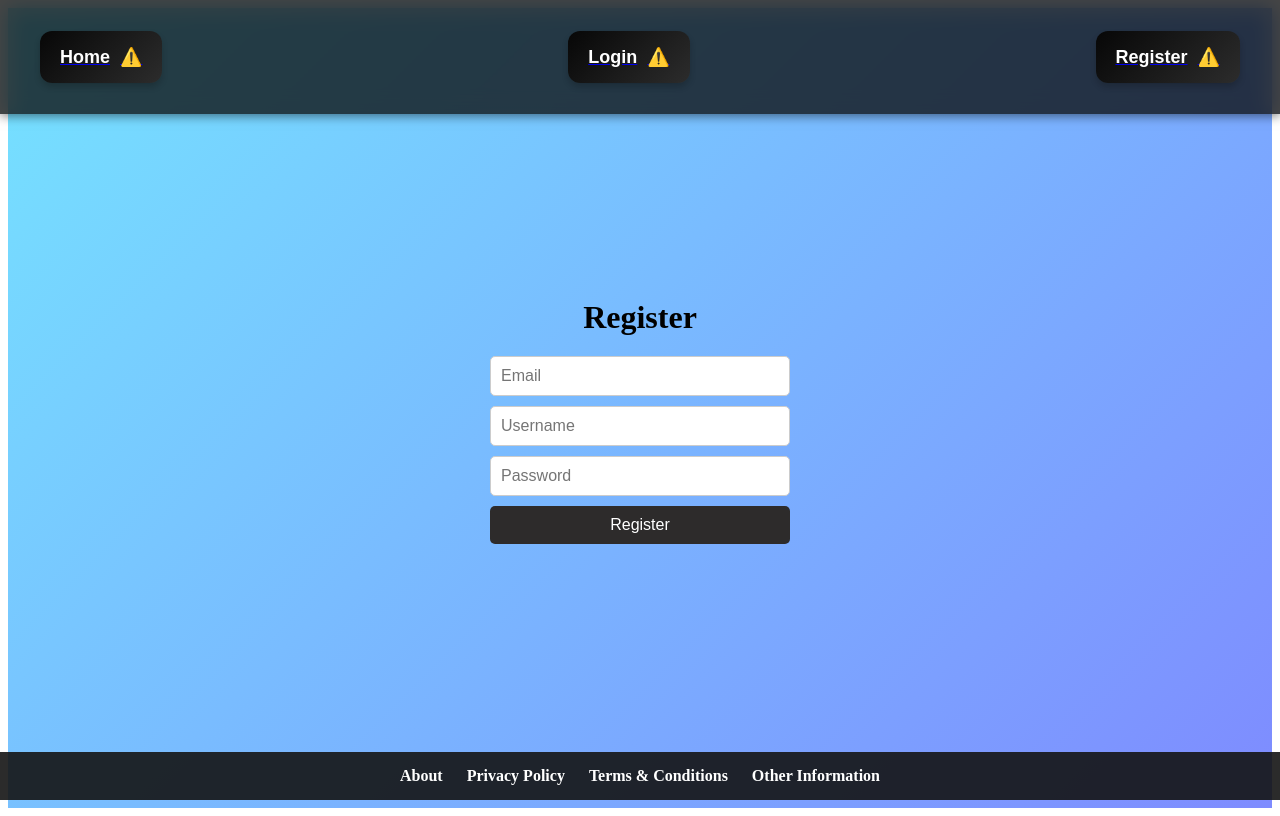
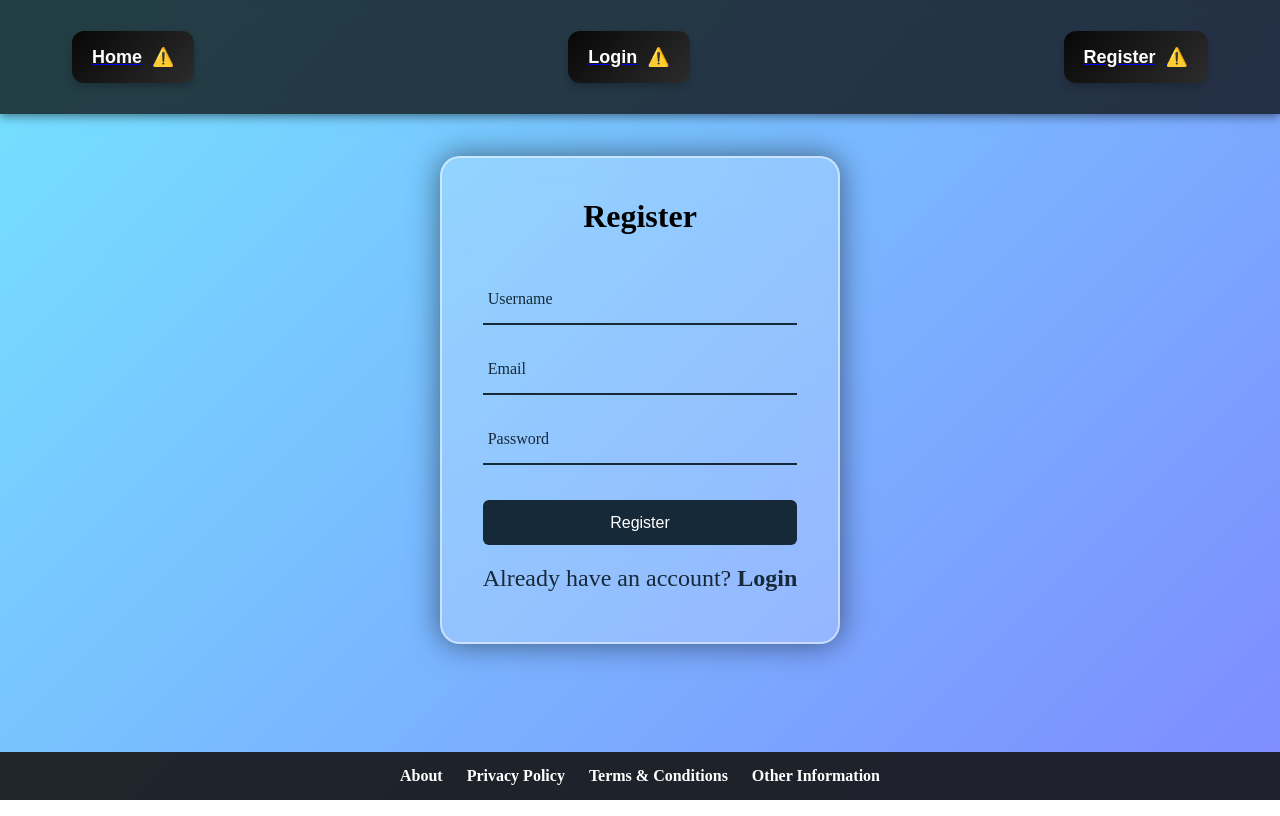
Before and after one commit to bukovinszkiakos/Disparonote, a Next.js app in the folder Disparonote Frontend/my-next-app/: page /register in a window 1280 px wide. Built offline with nearby package versions, Linux system fonts and the light colour scheme; no server answers.

Commit message:
refactor(register): improved UI/UX with modern styling and icons

```diff
--- a/Disparonote Frontend/my-next-app/app/register/page.jsx
+++ b/Disparonote Frontend/my-next-app/app/register/page.jsx
@@ -1,5 +1,6 @@
 "use client";
-import { useState } from "react";
+
+import { useState, useEffect } from "react";
 import { useRouter } from "next/navigation";
 import { apiPost } from "../../utils/api";
 import "./register.css";
@@ -11,9 +12,18 @@ export default function Register() {
   const [error, setError] = useState(null);
   const router = useRouter();
 
+  useEffect(() => {
+    const script = document.createElement("script");
+    script.type = "module";
+    script.src =
+      "https://unpkg.com/ionicons@7.1.0/dist/ionicons/ionicons.esm.js";
+    document.body.appendChild(script);
+  }, []);
+
   const handleRegister = async (e) => {
     e.preventDefault();
     setError(null);
+
     try {
       await apiPost("/Auth/Register", {
         Email: email,
@@ -23,34 +33,70 @@ export default function Register() {
       router.push("/login");
     } catch (err) {
       setError("Registration failed");
+      console.error(err);
     }
   };
 
   return (
     <div className="register-container">
+      <div className="register-box">
         <h2>Register</h2>
         {error && <p style={{ color: "red" }}>{error}</p>}
+
         <form onSubmit={handleRegister}>
+          <div className="input-box">
+            <span className="icon">
+              <ion-icon name="person"></ion-icon>
+            </span>
+            <input
+              type="text"
+              value={username}
+              onChange={(e) => setUsername(e.target.value)}
+              required
+            />
+            <label>Username</label>
+          </div>
+
+          <div className="input-box">
+            <span className="icon">
+              <ion-icon name="mail"></ion-icon>
+            </span>
             <input
               type="email"
-          placeholder="Email"
+              value={email}
               onChange={(e) => setEmail(e.target.value)}
               required
             />
-        <input
-          type="text"
-          placeholder="Username"
-          onChange={(e) => setUsername(e.target.value)}
-          required
-        />
+            <label>Email</label>
+          </div>
+
+          <div className="input-box">
+            <span className="icon">
+              <ion-icon name="lock-closed"></ion-icon>
+            </span>
             <input
               type="password"
-          placeholder="Password"
+              value={password}
               onChange={(e) => setPassword(e.target.value)}
               required
             />
-        <button type="submit">Register</button>
+            <label>Password</label>
+          </div>
+
+          <button type="submit" className="btn">
+            Register
+          </button>
+
+          <div className="login-register">
+            <p>
+              Already have an account?{" "}
+              <a href="/login">
+                Login
+              </a>
+            </p>
+          </div>
         </form>
+      </div>
     </div>
   );
 }
--- a/Disparonote Frontend/my-next-app/app/register/register.css
+++ b/Disparonote Frontend/my-next-app/app/register/register.css
@@ -1,3 +1,9 @@
+* {
+  margin: 0;
+  padding: 0;
+  box-sizing: border-box;
+}
+
 .register-container {
   display: flex;
   flex-direction: column;
@@ -7,35 +13,105 @@
   background: linear-gradient(135deg, #75e3ff, #7e8bff);
 }
 
-  .register-container h2 {
+.register-box {
+  position: relative;
+  width: 400px;
+  background: rgba(255, 255, 255, 0.2);
+  border: 2px solid rgba(255, 255, 255, 0.5);
+  border-radius: 20px;
+  backdrop-filter: blur(20px);
+  -webkit-backdrop-filter: blur(20px);
+  box-shadow: 0 0 30px rgba(0, 0, 0, 0.5);
+  display: flex;
+  flex-direction: column;
+  align-items: center;
+  padding: 40px;
+}
+
+.register-box h2 {
   font-size: 2rem;
+  color: black;
+  text-align: center;
   margin-bottom: 20px;
 }
 
-  form {
-    display: flex;
-    flex-direction: column;
-    gap: 10px;
-    width: 300px;
+.input-box {
+  position: relative;
+  width: 100%;
+  height: 50px;
+  border-bottom: 2px solid #162938;
+  margin: 20px 0;
 }
 
-  input {
-    padding: 10px;
+.input-box label {
+  position: absolute;
+  top: 50%;
+  left: 5px;
+  transform: translateY(-50%);
   font-size: 1rem;
-    border: 1px solid #ccc;
-    border-radius: 5px;
+  color: #162938;
+  font-weight: 500;
+  pointer-events: none;
+  transition: 0.5s;
 }
 
-  button {
-    padding: 10px;
-    font-size: 1rem;
-    background-color: #2d2b2b;
-    color: white;
-    border: none;
-    border-radius: 5px;
-    cursor: pointer;
+.input-box input:focus ~ label,
+.input-box input:valid ~ label {
+  top: -5px;
 }
 
-  button:hover {
-    background-color: #444;
+.input-box input {
+  width: 100%;
+  height: 100%;
+  background: transparent;
+  border: none;
+  outline: none;
+  font-size: 1rem;
+  color: #162938;
+  font-weight: 600;
+  padding: 0 35px 0 5px;
 }
+
+.input-box .icon {
+  position: absolute;
+  right: 8px;
+  font-size: 1.2em;
+  color: #162938;
+  line-height: 57px;
+}
+
+.btn {
+  width: 100%;
+  height: 45px;
+  border: none;
+  outline: none;
+  border-radius: 6px;
+  cursor: pointer;
+  font-size: 1rem;
+  color: white;
+  font-weight: 500;
+  background-color: #162938;
+  margin-top: 15px;
+}
+
+.btn:hover {
+  background-color: #1b3b52;
+}
+
+.login-register {
+  font-size: 0.9em;
+  color: #162938;
+  text-align: center;
+  font-weight: 500;
+  margin: 20px 0 10px;
+}
+
+.login-register p a {
+  color: #162938;
+  text-decoration: none;
+  font-weight: 600;
+}
+
+.login-register p a:hover {
+  text-decoration: underline;
+}
```
Lines whose indentation alone changed are shown as unchanged.
